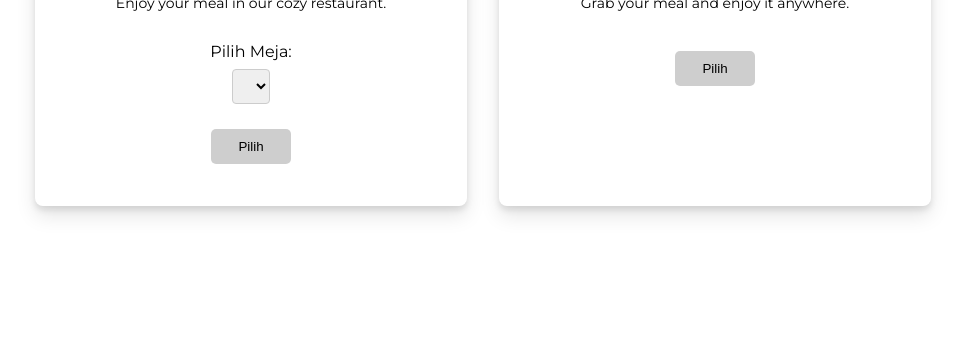
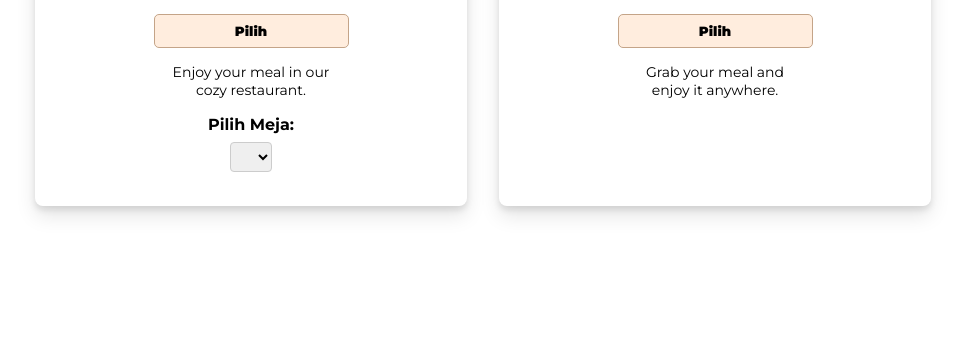
Before and after one commit to Lunarix08/Coffee-Shop-SPM, a PHP site: page / in a window 1280 px wide. Shown: the part 456-800 px from the top of the page, without its empty margins (157-1122 px from the left). Run offline with PHP 8.4, Linux system fonts and the light colour scheme; the visitor is signed in with stand-in values (Sample User, id 1); grey boxes labelled with a size stand in for pictures from a placeholder-image service; data that the repository does not hold is empty; some libraries are stand-ins or nearby versions.

Commit message:
Add files via upload

```diff
--- a/index.php
+++ b/index.php
@@ -292,6 +292,7 @@ include 'meja.php';
             <div class="option">
                 <h3 class="option-title"> Dine-In </h3>
                 <img alt="Placeholder image for Dine-In option" height="150" src="https://cdn-icons-png.flaticon.com/512/1659/1659463.png" width="150" />
+                <button class="go-to-menu-btn">Pilih</button>
                 <p class="option-desc"> Enjoy your meal in our cozy restaurant. </p>
                 <div class="select-table">
                     <label for="meja">Pilih Meja:</label>
@@ -301,13 +302,14 @@ include 'meja.php';
                         <?php } ?>
                     </select>
                 </div>
-                <button class="go-to-menu-btn">Pilih</button>
+
             </div>
             <div class="option">
                 <h3 class="option-title"> Take-Away </h3>
                 <img alt="Placeholder image for Take-Away option" height="150" src="https://cdn-icons-png.flaticon.com/512/5247/5247862.png" width="150" />
+                <button class="go-to-menu-btn">Pilih</button>
                 <p class="option-desc"> Grab your meal and enjoy it anywhere. </p>
-                <button class="go-to-menu-btn">Pilih</button>
+
             </div>
 
         </div>
--- a/style.css
+++ b/style.css
@@ -420,14 +420,14 @@ body, html {
 }
 
 .option:hover {
-    transform: translateY(-5px);
+    transform: translateY(-2px);
     box-shadow: 0 10px 15px rgba(0, 0, 0, 0.2), 0 20px 40px rgba(0, 0, 0, 0.2);
 }
 
 .option-title {
-    font-size: 1.25rem;
-    font-weight: 500;
-    margin-bottom: 0.5rem;
+    font-size: 25px;
+    font-weight: 900;
+    margin-bottom: 10px;
 }
 
 .option img {
@@ -438,7 +438,9 @@ body, html {
 .option-desc {
     font-size: 0.875rem;
     text-align: center;
-    margin-top: 0.5rem;
+    margin-top: 15px;
+    margin-bottom: 0;
+    width: 175px;
 }
 
 .select-table {
@@ -448,12 +450,15 @@ body, html {
 .select-table label {
     display: block;
     margin-bottom: 0.5rem;
+    font-weight: bold;
 }
 
 .select-table select {
-    padding: 0.5rem;
+    padding: 1px 10px;
     border-radius: 0.25rem;
     border: 1px solid #ccc;
+    font-family: "Montserrat", serif;
+    height: 30px;
 }
 .logout-btn {
     background-color: #7f7f7f;
@@ -472,12 +477,20 @@ body, html {
     background-color: #c5303069;
     border: 2px solid darkred;
 }
-.go-to-menu-btn{
+.go-to-menu-btn {
     cursor: pointer;
     border-radius: 5px;
-    background-color: #88888869;
-    padding: 10px 20px;
+    padding: 8px 20px;
     border: none;
-    margin-top: 25px;
-    width: 80px;
+    margin-top: 15px;
+    width: 195px;
+    background-color: #ffedde;
+    font-family: "Montserrat", serif;
+    transition: ease 0.3s;
+    font-weight: 850;
+    border: 1px solid #c4a488;
 }
+.go-to-menu-btn:hover{
+    color: white;
+    background-color: black;
+}
```
Lines whose indentation alone changed are shown as unchanged.
